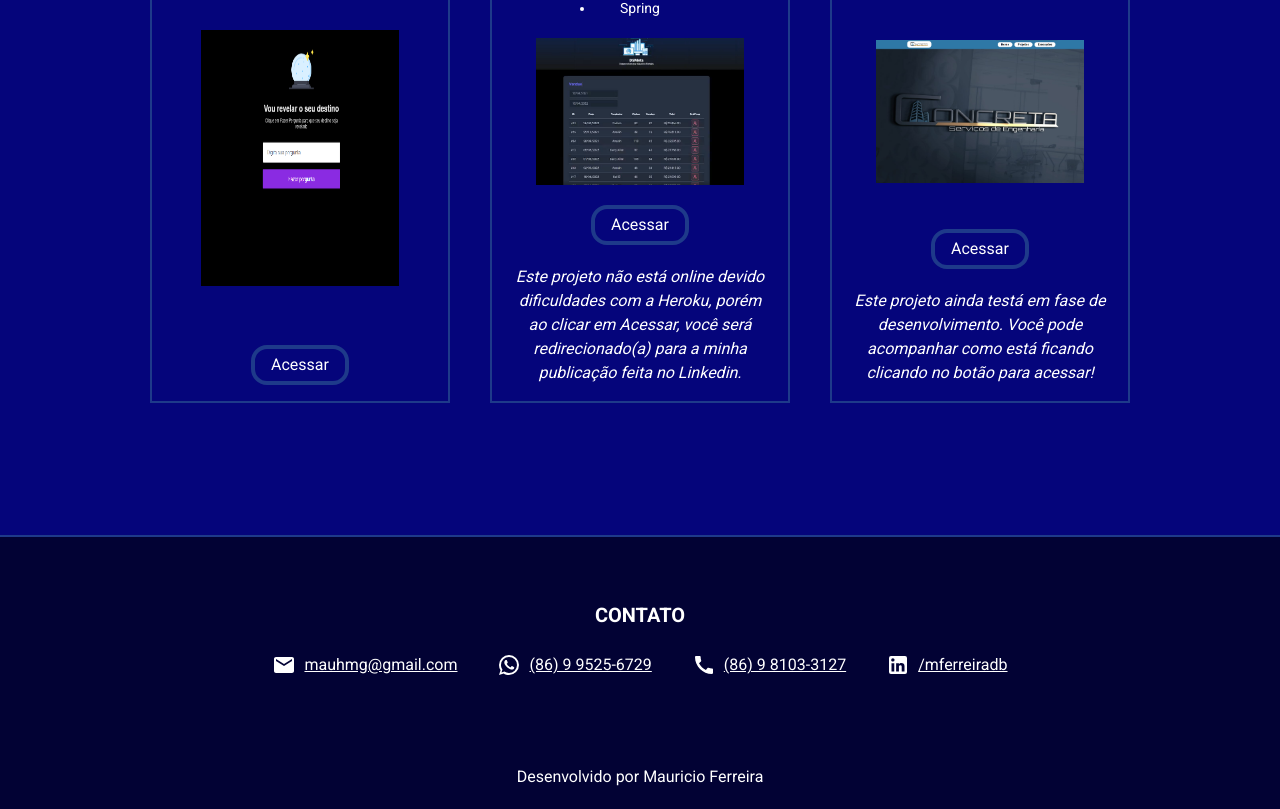
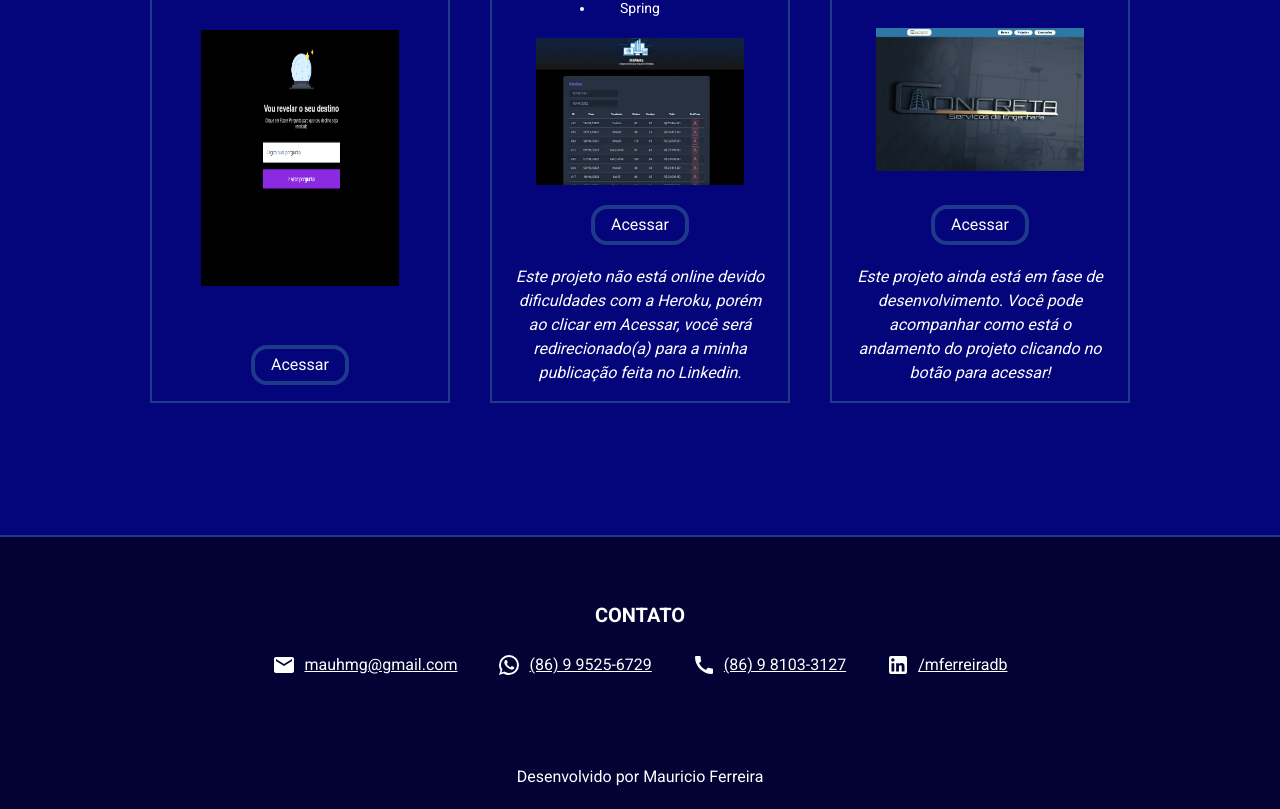
Before and after one commit to mferreiradb/portfolio, a React (Vite) app: page /projetos in a window 1280 px wide. Shown: the part 1158-1967 px from the top of the page. Built offline with nearby package versions, Linux system fonts and the light colour scheme.

Commit message:
Update index.jsx

```diff
--- a/src/Pages/Projetos/index.jsx
+++ b/src/Pages/Projetos/index.jsx
@@ -127,7 +127,7 @@ export default function Projetos() {
                             </div>
 
                             <a className="text-white hover:bg-dark-blue-project text-md border-4 border-blue-900 py-1 px-4 rounded-2xl" href='https://concreta-e85r.vercel.app/' target='_blank'>Acessar</a>
-                            <p className="text-white text-md italic">Este projeto ainda testá em fase de desenvolvimento. Você pode acompanhar como está ficando clicando no botão para acessar!</p>
+                            <p className="text-white text-md italic">Este projeto ainda está em fase de desenvolvimento. Você pode acompanhar como está o andamento do projeto clicando no botão para acessar!</p>
                         </div>
                     </div>
                 </div>
```
